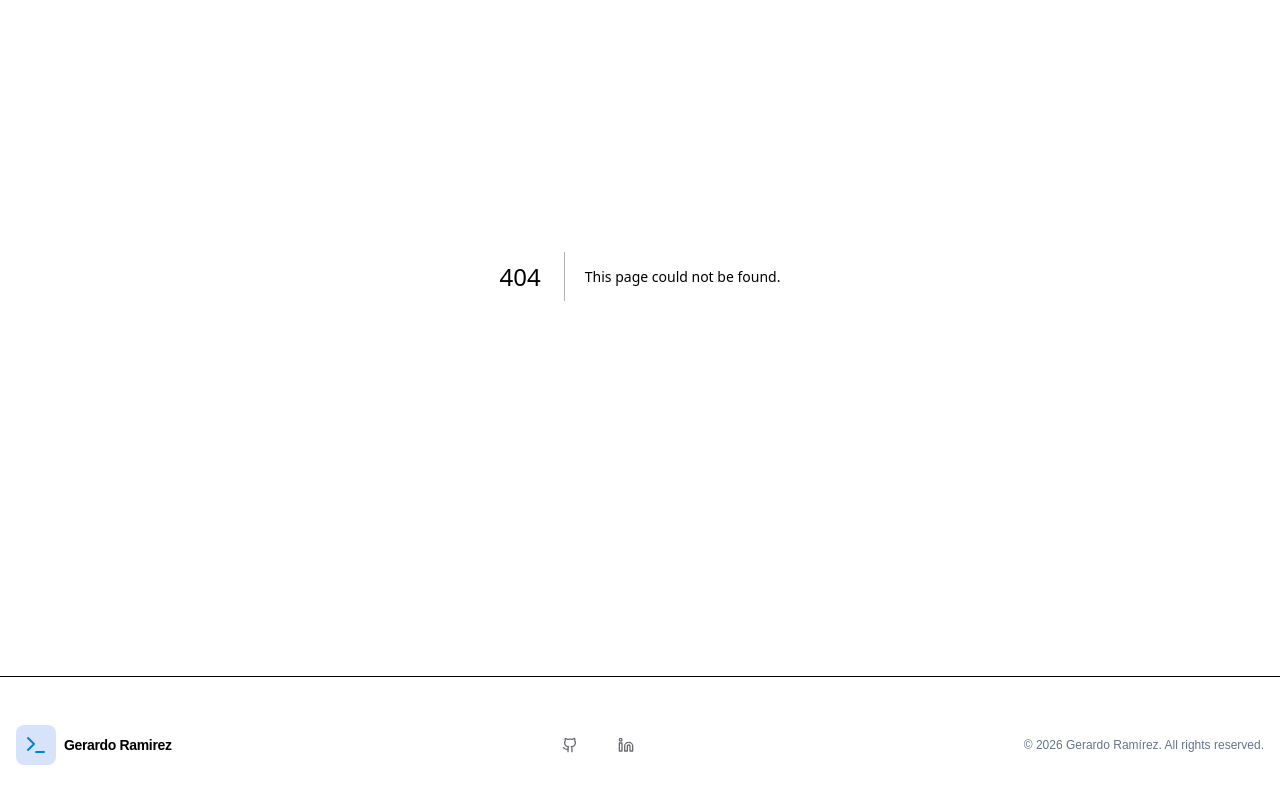
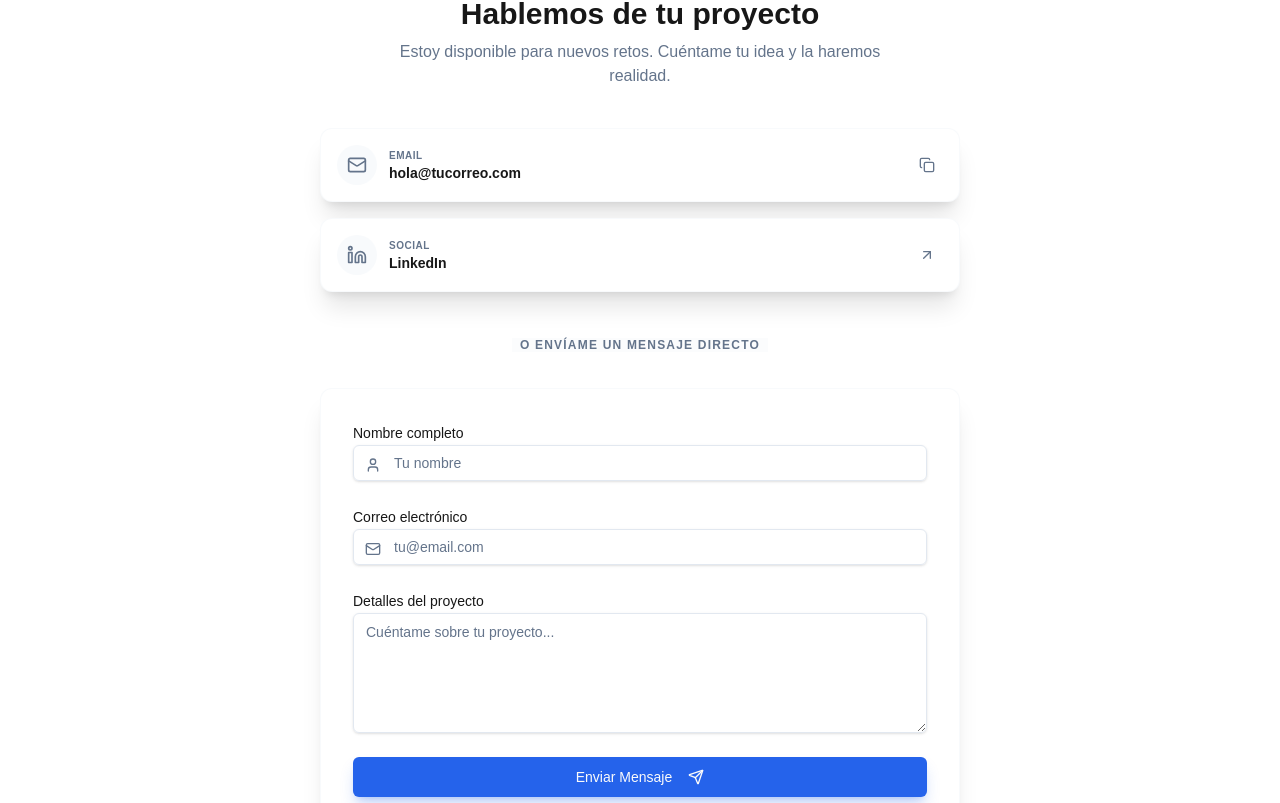
Before and after one commit to iamhosto10/portfolio, a Next.js app: page /contact in a window 1280 px wide. Before the commit this address had no page. Shown: the part 197-1000 px from the top of the page. Built offline with nearby package versions, Linux system fonts and the light colour scheme.

Commit message:
fix visual on contact form , and fix pnpm-lock

```diff
--- /dev/null
+++ b/src/app/contact/page.tsx
@@ -0,0 +1,11 @@
+import ContactFormSection from "@/components/ContactFormSection/ContactFormSection";
+
+const page = () => {
+  return (
+    <main className="min-h-full bg-background/50">
+      <ContactFormSection />
+    </main>
+  );
+};
+
+export default page;
--- a/src/components/ContactFormSection/ContactFormSection.tsx
+++ b/src/components/ContactFormSection/ContactFormSection.tsx
@@ -1,41 +1,51 @@
-"use client"
+"use client";
 
-import * as React from "react"
-import { HandMetal, Mail, Linkedin, Copy, ArrowUpRight, User, Send, Check } from "lucide-react"
-import { Button } from "@/components/ui/button"
-import { Card, CardContent } from "@/components/ui/card"
-import { Input } from "@/components/ui/input"
-import { Label } from "@/components/ui/label"
-import { Textarea } from "@/components/ui/textarea"
-import { cn } from "@/lib/utils"
+import * as React from "react";
+import {
+  HandMetal,
+  Mail,
+  Linkedin,
+  Copy,
+  ArrowUpRight,
+  User,
+  Send,
+  Check,
+  Hand,
+} from "lucide-react";
+import { Button } from "@/components/ui/button";
+import { Card, CardContent } from "@/components/ui/card";
+import { Input } from "@/components/ui/input";
+import { Label } from "@/components/ui/label";
+import { Textarea } from "@/components/ui/textarea";
 
-export function ContactFormSection() {
-  const [copied, setCopied] = React.useState(false)
+export default function ContactFormSection() {
+  const [copied, setCopied] = React.useState(false);
 
   const handleCopyEmail = () => {
-    navigator.clipboard.writeText("hola@tucorreo.com")
-    setCopied(true)
-    setTimeout(() => setCopied(false), 2000)
-  }
+    navigator.clipboard.writeText("hola@tucorreo.com");
+    setCopied(true);
+    setTimeout(() => setCopied(false), 2000);
+  };
 
   return (
-    <section className="py-24 bg-muted/30">
+    <section className="container max-w-5xl mx-auto px-6 md:px-16 py-10">
       <div className="max-w-2xl mx-auto px-4 animate-in slide-in-from-bottom-4 fade-in duration-700">
         {/* Header */}
         <div className="h-14 w-14 rounded-full flex items-center justify-center mx-auto mb-6 bg-primary/10">
-          <HandMetal className="h-7 w-7 text-primary" />
+          <Hand className="h-7 w-7 text-primary" />
         </div>
         <h2 className="text-3xl font-bold text-center text-foreground">
           Hablemos de tu proyecto
         </h2>
         <p className="text-muted-foreground text-center mt-2 max-w-lg mx-auto">
-          Estoy disponible para nuevos retos. Cuéntame tu idea y la haremos realidad.
+          Estoy disponible para nuevos retos. Cuéntame tu idea y la haremos
+          realidad.
         </p>
 
         {/* Quick Contact Cards */}
-        <div className="mb-10 mt-10 grid grid-cols-1 sm:grid-cols-2 gap-4">
+        <div className="mb-10 mt-10 grid grid-cols-1 gap-4">
           {/* Email Card */}
-          <Card className="bg-card shadow-sm hover:shadow-md transition-shadow">
+          <Card className="border shadow-xl rounded-xl border-muted/50 dark:shadow-primary/10 transition-shadow cursor-pointer">
             <CardContent className="p-4 flex items-center justify-between">
               <div className="flex items-center gap-3">
                 <div className="flex h-10 w-10 items-center justify-center rounded-full bg-muted/50">
@@ -67,7 +77,7 @@ export function ContactFormSection() {
           </Card>
 
           {/* LinkedIn Card */}
-          <Card className="bg-card shadow-sm hover:shadow-md transition-shadow">
+          <Card className="border shadow-xl rounded-xl border-muted/50 dark:shadow-primary/10 transition-shadow cursor-pointer">
             <CardContent className="p-4 flex items-center justify-between">
               <div className="flex items-center gap-3">
                 <div className="flex h-10 w-10 items-center justify-center rounded-full bg-muted/50">
@@ -107,7 +117,7 @@ export function ContactFormSection() {
         </div>
 
         {/* Main Form */}
-        <Card className="rounded-2xl shadow-sm border bg-card p-8">
+        <Card className="border shadow-xl rounded-xl border-muted/50 dark:shadow-primary/10 p-8 ">
           <form className="space-y-6">
             <div className="space-y-2">
               <Label htmlFor="name">Nombre completo</Label>
@@ -140,11 +150,15 @@ export function ContactFormSection() {
               <Textarea
                 id="message"
                 placeholder="Cuéntame sobre tu proyecto..."
-                className="min-h-[120px]"
+                className="min-h-30"
               />
             </div>
 
-            <Button type="submit" size="lg" className="w-full">
+            <Button
+              type="submit"
+              size="lg"
+              className="rounded-md bg-primary shadow-lg shadow-primary/25 hover:bg-primary/90 hover:-translate-y-0.5 transition-all w-full"
+            >
               Enviar Mensaje
               <Send className="ml-2 h-4 w-4" />
             </Button>
@@ -152,5 +166,5 @@ export function ContactFormSection() {
         </Card>
       </div>
     </section>
-  )
+  );
 }
```
Also changed, not shown: 1 other file (tests, documents, lock files or other folders).
